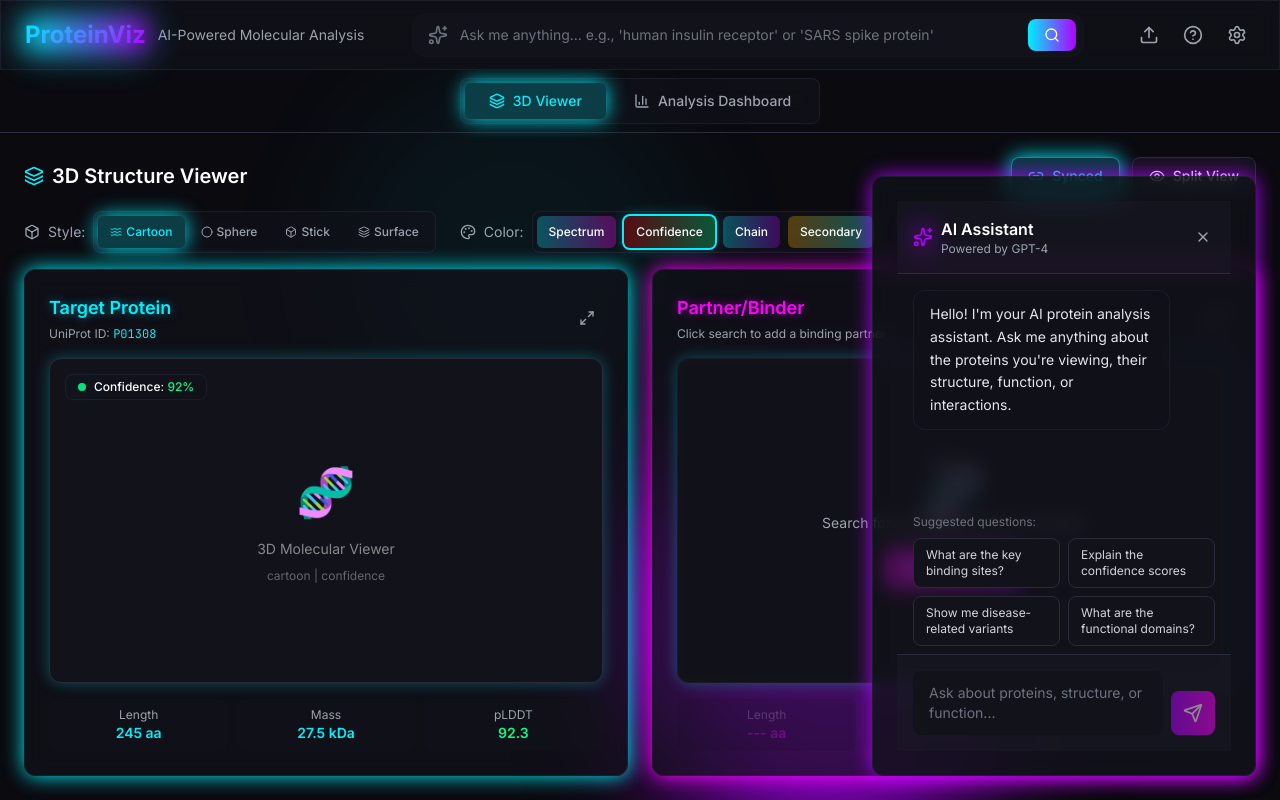
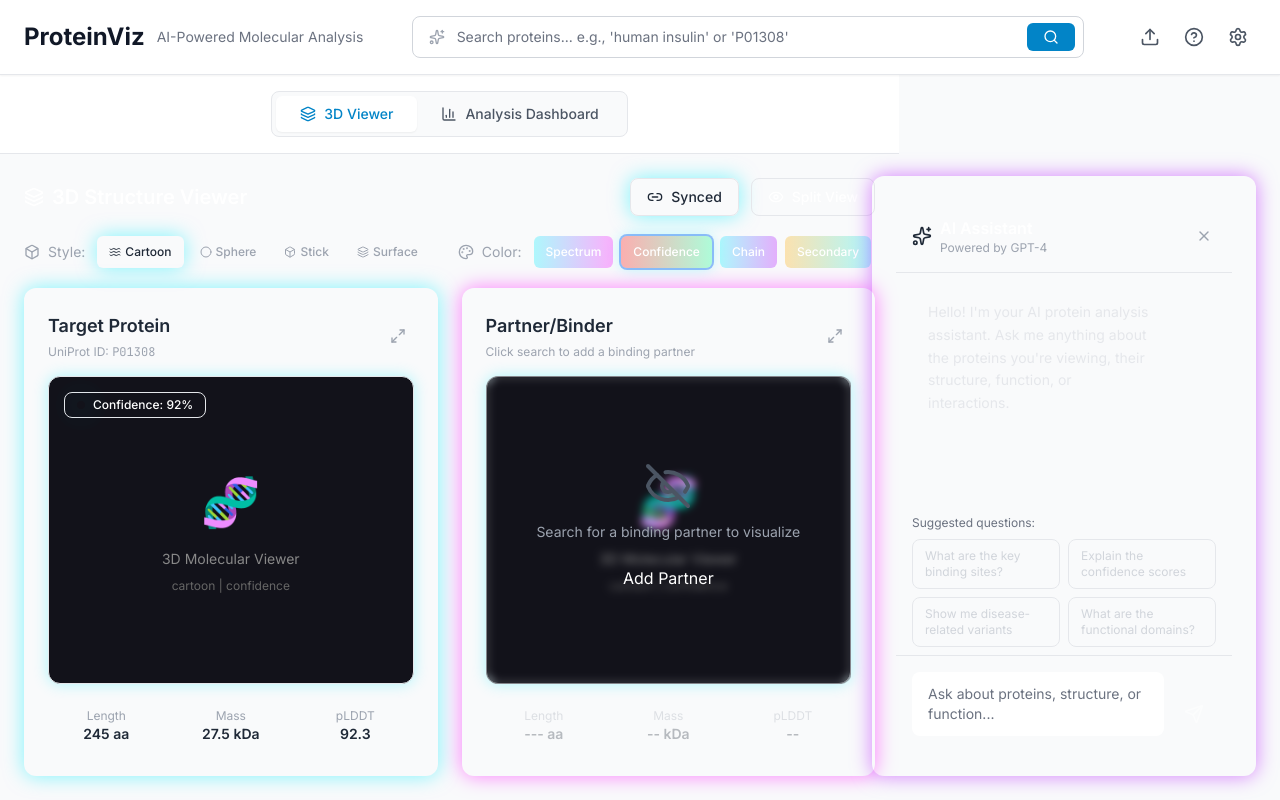
Before and after one commit to rsingh135/ProteinArchitect, a React (Vite) app in the folder frontend/: page / in a window 1280 px wide. Built offline with nearby package versions, Linux system fonts and the light colour scheme.

Commit message:
white ui

```diff
--- a/frontend/src/App.jsx
+++ b/frontend/src/App.jsx
@@ -6,21 +6,20 @@ import AIChat from './components/chat/AIChat';
 import { Layers, BarChart3 } from 'lucide-react';
 
 function App() {
-  const [activeView, setActiveView] = useState('viewer'); // 'viewer' | 'analysis'
+  const [activeView, setActiveView] = useState('viewer');
 
   return (
     <MainLayout>
-      {/* Main Content Area */}
       <div className="h-full flex flex-col">
         {/* View Toggle */}
-        <div className="flex items-center justify-center p-2 border-b border-dark-border">
-          <div className="glass rounded-lg p-1 flex space-x-1">
+        <div className="flex items-center justify-center p-4 bg-white border-b border-gray-200">
+          <div className="inline-flex rounded-lg border border-gray-200 p-1 bg-gray-50">
             <button
               onClick={() => setActiveView('viewer')}
-              className={`px-6 py-2 rounded-md text-sm font-medium transition-all duration-300 flex items-center space-x-2 ${
+              className={`px-6 py-2 rounded-md text-sm font-medium transition-all flex items-center space-x-2 ${
                 activeView === 'viewer'
-                  ? 'bg-neon-cyan/20 text-neon-cyan shadow-neon-cyan'
-                  : 'text-gray-400 hover:text-white hover:bg-dark-hover'
+                  ? 'bg-white text-primary-600 shadow-sm'
+                  : 'text-gray-600 hover:text-gray-900'
               }`}
             >
               <Layers className="w-4 h-4" />
@@ -28,10 +27,10 @@ function App() {
             </button>
             <button
               onClick={() => setActiveView('analysis')}
-              className={`px-6 py-2 rounded-md text-sm font-medium transition-all duration-300 flex items-center space-x-2 ${
+              className={`px-6 py-2 rounded-md text-sm font-medium transition-all flex items-center space-x-2 ${
                 activeView === 'analysis'
-                  ? 'bg-neon-purple/20 text-neon-purple shadow-neon-purple'
-                  : 'text-gray-400 hover:text-white hover:bg-dark-hover'
+                  ? 'bg-white text-primary-600 shadow-sm'
+                  : 'text-gray-600 hover:text-gray-900'
               }`}
             >
               <BarChart3 className="w-4 h-4" />
@@ -41,7 +40,7 @@ function App() {
         </div>
 
         {/* Content */}
-        <div className="flex-1 overflow-hidden">
+        <div className="flex-1 overflow-hidden bg-gray-50">
           {activeView === 'viewer' && <DualViewer />}
           {activeView === 'analysis' && <AnalysisDashboard />}
         </div>
--- a/frontend/src/components/layout/MainLayout.jsx
+++ b/frontend/src/components/layout/MainLayout.jsx
@@ -1,28 +1,12 @@
 import React from 'react';
 import Navbar from './Navbar';
-import { useProteinStore } from '../../store/proteinStore';
 
 const MainLayout = ({ children }) => {
-  const { isChatOpen } = useProteinStore();
-
   return (
-    <div className="h-screen w-screen flex flex-col bg-dark-base overflow-hidden">
-      {/* Navbar */}
+    <div className="h-screen w-screen flex flex-col bg-gray-50 overflow-hidden">
       <Navbar />
-
-      {/* Main Content */}
-      <div className="flex-1 flex overflow-hidden relative">
-        {/* Background gradient effects */}
-        <div className="absolute inset-0 overflow-hidden pointer-events-none">
-          <div className="absolute top-0 left-1/4 w-96 h-96 bg-neon-cyan opacity-5 rounded-full blur-3xl animate-float"></div>
-          <div className="absolute bottom-0 right-1/4 w-96 h-96 bg-neon-magenta opacity-5 rounded-full blur-3xl animate-float" style={{ animationDelay: '1s' }}></div>
-          <div className="absolute top-1/2 left-1/2 w-96 h-96 bg-neon-purple opacity-3 rounded-full blur-3xl animate-float" style={{ animationDelay: '2s' }}></div>
-        </div>
-
-        {/* Content */}
-        <div className="flex-1 relative z-10">
-          {children}
-        </div>
+      <div className="flex-1 flex overflow-hidden">
+        {children}
       </div>
     </div>
   );
--- a/frontend/src/components/layout/Navbar.jsx
+++ b/frontend/src/components/layout/Navbar.jsx
@@ -1,20 +1,17 @@
 import React from 'react';
-import { Search, Upload, Settings, HelpCircle } from 'lucide-react';
+import { Upload, Settings, HelpCircle } from 'lucide-react';
 import SearchBar from './SearchBar';
 
 const Navbar = () => {
   return (
-    <nav className="glass border-b border-dark-border backdrop-blur-xl sticky top-0 z-50">
-      <div className="flex items-center justify-between px-6 py-3">
+    <nav className="bg-white border-b border-gray-200 sticky top-0 z-50 shadow-sm">
+      <div className="flex items-center justify-between px-6 py-4">
         {/* Logo */}
         <div className="flex items-center space-x-3">
-          <div className="relative">
-            <div className="absolute inset-0 bg-gradient-to-r from-neon-cyan to-neon-purple blur-md opacity-50 animate-glow-pulse"></div>
-            <h1 className="relative text-2xl font-bold gradient-text">
-              ProteinViz
-            </h1>
-          </div>
-          <span className="text-gray-400 text-sm hidden md:block">
+          <h1 className="text-2xl font-bold text-gray-900">
+            ProteinViz
+          </h1>
+          <span className="text-gray-500 text-sm hidden md:block">
             AI-Powered Molecular Analysis
           </span>
         </div>
@@ -27,27 +24,24 @@ const Navbar = () => {
         {/* Actions */}
         <div className="flex items-center space-x-2">
           <button
-            className="p-2 rounded-lg hover:bg-dark-hover transition-colors group relative"
+            className="p-2 rounded-lg hover:bg-gray-100 transition-colors"
             title="Upload Sequence"
           >
-            <Upload className="w-5 h-5 text-gray-400 group-hover:text-neon-cyan transition-colors" />
-            <div className="absolute inset-0 bg-neon-cyan opacity-0 group-hover:opacity-20 blur-xl transition-opacity rounded-lg"></div>
+            <Upload className="w-5 h-5 text-gray-600" />
           </button>
 
           <button
-            className="p-2 rounded-lg hover:bg-dark-hover transition-colors group relative"
+            className="p-2 rounded-lg hover:bg-gray-100 transition-colors"
             title="Help"
           >
-            <HelpCircle className="w-5 h-5 text-gray-400 group-hover:text-neon-green transition-colors" />
-            <div className="absolute inset-0 bg-neon-green opacity-0 group-hover:opacity-20 blur-xl transition-opacity rounded-lg"></div>
+            <HelpCircle className="w-5 h-5 text-gray-600" />
           </button>
 
           <button
-            className="p-2 rounded-lg hover:bg-dark-hover transition-colors group relative"
+            className="p-2 rounded-lg hover:bg-gray-100 transition-colors"
             title="Settings"
           >
-            <Settings className="w-5 h-5 text-gray-400 group-hover:text-neon-magenta transition-colors" />
-            <div className="absolute inset-0 bg-neon-magenta opacity-0 group-hover:opacity-20 blur-xl transition-opacity rounded-lg"></div>
+            <Settings className="w-5 h-5 text-gray-600" />
           </button>
         </div>
       </div>
--- a/frontend/src/components/layout/SearchBar.jsx
+++ b/frontend/src/components/layout/SearchBar.jsx
@@ -1,152 +1,58 @@
-import React, { useState, useRef, useEffect } from 'react';
-import { Search, Sparkles, X } from 'lucide-react';
+import React, { useState } from 'react';
+import { Search, X, Sparkles } from 'lucide-react';
 
 const SearchBar = () => {
   const [query, setQuery] = useState('');
   const [isFocused, setIsFocused] = useState(false);
-  const [suggestions, setSuggestions] = useState([]);
-  const [showSuggestions, setShowSuggestions] = useState(false);
-  const inputRef = useRef(null);
-
-  // Mock suggestions based on query
-  const mockSuggestions = [
-    { id: 'P01308', name: 'Human Insulin', organism: 'Homo sapiens', type: 'Protein' },
-    { id: 'P0DTC2', name: 'SARS-CoV-2 Spike Protein', organism: 'SARS-CoV-2', type: 'Protein' },
-    { id: 'P69905', name: 'Hemoglobin Alpha', organism: 'Homo sapiens', type: 'Protein' },
-    { id: 'P04637', name: 'Cellular tumor antigen p53', organism: 'Homo sapiens', type: 'Protein' },
-    { id: 'P00533', name: 'EGFR - Epidermal growth factor receptor', organism: 'Homo sapiens', type: 'Protein' },
-  ];
-
-  useEffect(() => {
-    if (query.length > 2) {
-      // Filter suggestions based on query
-      const filtered = mockSuggestions.filter(
-        (item) =>
-          item.name.toLowerCase().includes(query.toLowerCase()) ||
-          item.id.toLowerCase().includes(query.toLowerCase())
-      );
-      setSuggestions(filtered);
-      setShowSuggestions(true);
-    } else {
-      setShowSuggestions(false);
-    }
-  }, [query]);
 
   const handleSearch = (e) => {
     e.preventDefault();
     if (query.trim()) {
       console.log('Searching for:', query);
-      // TODO: Implement actual search
-      setShowSuggestions(false);
     }
-  };
-
-  const handleSuggestionClick = (suggestion) => {
-    setQuery(suggestion.name);
-    setShowSuggestions(false);
-    console.log('Selected:', suggestion);
-    // TODO: Load protein data
   };
 
   const clearSearch = () => {
     setQuery('');
-    setShowSuggestions(false);
-    inputRef.current?.focus();
   };
 
   return (
-    <div className="relative w-full">
     <form onSubmit={handleSearch} className="relative">
-        <div
-          className={`relative flex items-center rounded-xl transition-all duration-300 ${
-            isFocused
-              ? 'ring-2 ring-neon-cyan shadow-neon-cyan bg-dark-elevated'
-              : 'bg-dark-surface hover:bg-dark-elevated'
-          }`}
-        >
-          {/* AI Icon */}
+      <div className={`relative flex items-center rounded-lg border transition-all ${
+        isFocused ? 'border-primary-500 ring-2 ring-primary-100' : 'border-gray-300'
+      } bg-white`}>
         <div className="absolute left-4 flex items-center pointer-events-none">
-            <Sparkles
-              className={`w-5 h-5 transition-colors duration-300 ${
-                isFocused ? 'text-neon-cyan' : 'text-gray-500'
-              }`}
-            />
+          <Sparkles className={`w-4 h-4 ${isFocused ? 'text-primary-500' : 'text-gray-400'}`} />
         </div>
 
-          {/* Input */}
         <input
-            ref={inputRef}
           type="text"
           value={query}
           onChange={(e) => setQuery(e.target.value)}
           onFocus={() => setIsFocused(true)}
-            onBlur={() => setTimeout(() => setIsFocused(false), 200)}
-            placeholder="Ask me anything... e.g., 'human insulin receptor' or 'SARS spike protein'"
-            className="w-full bg-transparent pl-12 pr-24 py-3 text-sm text-white placeholder-gray-500 outline-none"
+          onBlur={() => setIsFocused(false)}
+          placeholder="Search proteins... e.g., 'human insulin' or 'P01308'"
+          className="w-full bg-transparent pl-11 pr-24 py-2.5 text-sm text-gray-900 placeholder-gray-500 outline-none"
         />
 
-          {/* Clear button */}
         {query && (
           <button
             type="button"
             onClick={clearSearch}
-              className="absolute right-12 p-1 rounded-full hover:bg-dark-hover transition-colors"
+            className="absolute right-12 p-1 rounded-full hover:bg-gray-100"
           >
-              <X className="w-4 h-4 text-gray-400 hover:text-white" />
+            <X className="w-4 h-4 text-gray-400" />
           </button>
         )}
 
-          {/* Search button */}
         <button
           type="submit"
-            className="absolute right-2 px-4 py-2 rounded-lg bg-gradient-to-r from-neon-cyan to-neon-purple text-white text-sm font-medium hover:shadow-neon-cyan transition-all duration-300 hover:scale-105"
+          className="absolute right-2 px-4 py-1.5 rounded-md bg-primary-600 text-white text-sm font-medium hover:bg-primary-700 transition-colors"
         >
           <Search className="w-4 h-4" />
         </button>
       </div>
     </form>
-
-      {/* Suggestions Dropdown */}
-      {showSuggestions && suggestions.length > 0 && (
-        <div className="absolute top-full mt-2 w-full glass rounded-xl border border-dark-border shadow-glass overflow-hidden animate-fade-in z-50">
-          <div className="py-2">
-            {suggestions.map((suggestion) => (
-              <button
-                key={suggestion.id}
-                onClick={() => handleSuggestionClick(suggestion)}
-                className="w-full px-4 py-3 hover:bg-dark-hover transition-colors text-left group"
-              >
-                <div className="flex items-center justify-between">
-                  <div className="flex-1">
-                    <div className="flex items-center space-x-2">
-                      <span className="text-white font-medium group-hover:text-neon-cyan transition-colors">
-                        {suggestion.name}
-                      </span>
-                      <span className="text-xs text-gray-500 font-mono">
-                        {suggestion.id}
-                      </span>
-                    </div>
-                    <div className="text-xs text-gray-400 mt-1">
-                      {suggestion.organism}
-                    </div>
-                  </div>
-                  <div className="px-2 py-1 rounded bg-dark-elevated text-xs text-neon-green border border-neon-green/30">
-                    {suggestion.type}
-                  </div>
-                </div>
-              </button>
-            ))}
-          </div>
-
-          <div className="border-t border-dark-border px-4 py-2 bg-dark-surface/50">
-            <p className="text-xs text-gray-500">
-              <Sparkles className="w-3 h-3 inline mr-1" />
-              Powered by AI - Natural language search enabled
-            </p>
-          </div>
-        </div>
-      )}
-    </div>
   );
 };
 
--- a/frontend/src/index.css
+++ b/frontend/src/index.css
@@ -20,8 +20,8 @@ body {
   font-family: 'Inter', -apple-system, BlinkMacSystemFont, 'Segoe UI', 'Roboto', sans-serif;
   -webkit-font-smoothing: antialiased;
   -moz-osx-font-smoothing: grayscale;
-  background: #0a0a0f;
-  color: #ffffff;
+  background: #ffffff;
+  color: #1f2937;
 }
 
 /* Custom scrollbar */
@@ -31,47 +31,20 @@ body {
 }
 
 ::-webkit-scrollbar-track {
-  background: #12121a;
+  background: #f3f4f6;
 }
 
 ::-webkit-scrollbar-thumb {
-  background: #2a2a3a;
+  background: #d1d5db;
   border-radius: 4px;
 }
 
 ::-webkit-scrollbar-thumb:hover {
-  background: #3a3a4a;
-}
-
-/* Glass morphism utility */
-.glass {
-  background: rgba(18, 18, 26, 0.7);
-  backdrop-filter: blur(10px);
-  -webkit-backdrop-filter: blur(10px);
-  border: 1px solid rgba(42, 42, 58, 0.5);
-}
-
-/* Neon glow text */
-.neon-text-cyan {
-  color: #00f0ff;
-  text-shadow: 0 0 10px rgba(0, 240, 255, 0.5);
-}
-
-.neon-text-magenta {
-  color: #ff00ff;
-  text-shadow: 0 0 10px rgba(255, 0, 255, 0.5);
-}
-
-/* Gradient text */
-.gradient-text {
-  background: linear-gradient(135deg, #00f0ff 0%, #b000ff 100%);
-  -webkit-background-clip: text;
-  -webkit-text-fill-color: transparent;
-  background-clip: text;
+  background: #9ca3af;
 }
 
 /* Selection */
 ::selection {
-  background: rgba(0, 240, 255, 0.3);
-  color: #ffffff;
+  background: #bae6fd;
+  color: #0c4a6e;
 }
--- a/frontend/tailwind.config.js
+++ b/frontend/tailwind.config.js
@@ -11,23 +11,24 @@ export default {
         mono: ['JetBrains Mono', 'monospace'],
       },
       colors: {
-        // Neon color palette
-        neon: {
-          cyan: '#00f0ff',
-          magenta: '#ff00ff',
-          green: '#00ff88',
-          orange: '#ffaa00',
-          purple: '#b000ff',
-          blue: '#0088ff',
-          pink: '#ff0080',
+        // Clean primary colors
+        primary: {
+          50: '#f0f9ff',
+          100: '#e0f2fe',
+          200: '#bae6fd',
+          300: '#7dd3fc',
+          400: '#38bdf8',
+          500: '#0ea5e9',
+          600: '#0284c7',
+          700: '#0369a1',
+          800: '#075985',
+          900: '#0c4a6e',
         },
-        // Dark backgrounds
-        dark: {
-          base: '#0a0a0f',
-          surface: '#12121a',
-          elevated: '#1a1a27',
-          border: '#2a2a3a',
-          hover: '#1f1f2e',
+        accent: {
+          purple: '#8b5cf6',
+          blue: '#3b82f6',
+          green: '#10b981',
+          orange: '#f59e0b',
         },
       },
       backdropBlur: {
```
Lines whose indentation alone changed are shown as unchanged.
